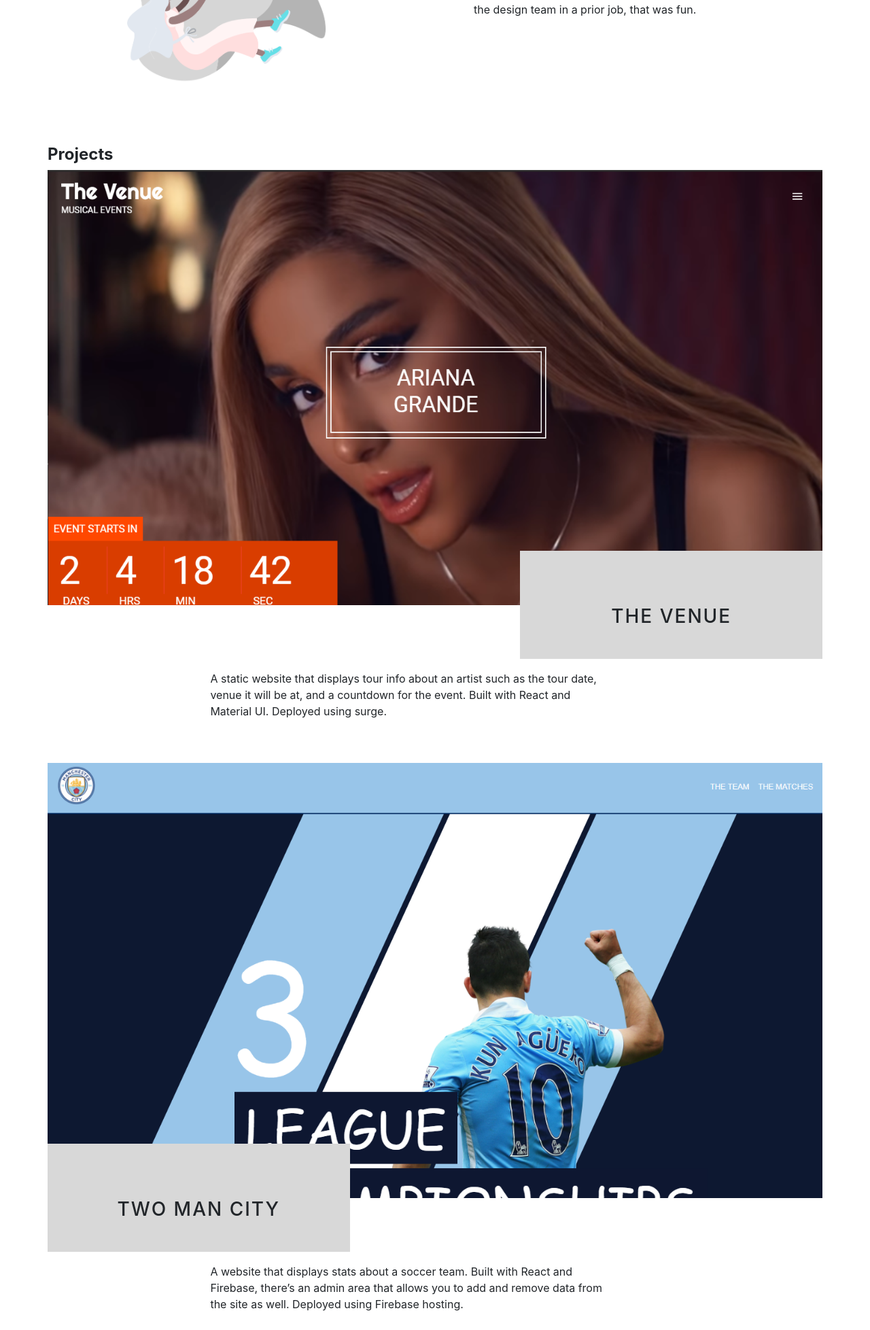
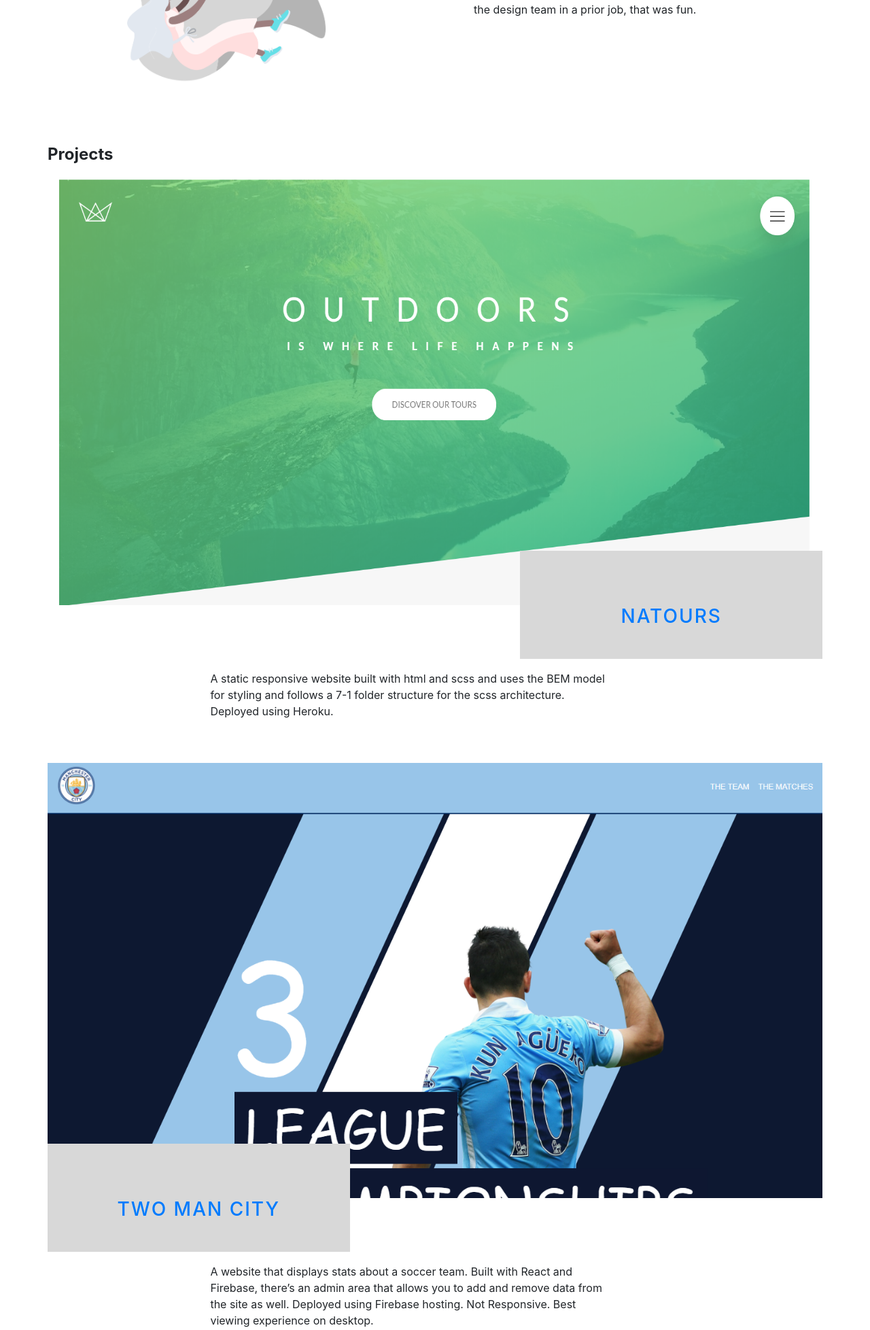
Before and after one commit to Kaikaine/portfolio-v3, a PHP site: page / in a window 1280 px wide. Shown: the part 1195-3151 px from the top of the page at 68% size. Run offline with PHP 8.4, Linux system fonts and the light colour scheme.

Commit message:
Added links to projects

```diff
--- a/home.html
+++ b/home.html
@@ -71,16 +71,16 @@
         <div class="venue">
           <div class="caption">
             <h3>
-              THE VENUE
+              <a href="https://natours-ui.herokuapp.com/">NATOURS</a>
             </h3>
           </div>
         </div>
 
         <div class="text-1">
           <p>
-            A static website that displays tour info about an artist such as the
-            tour date, venue it will be at, and a countdown for the event. Built
-            with React and Material UI. Deployed using surge.
+            A static responsive website built with html and scss and uses the
+            BEM model for styling and follows a 7-1 folder structure for the
+            scss architecture. Deployed using Heroku.
           </p>
         </div>
       </div>
@@ -89,7 +89,7 @@
         <div class="two-man">
           <div class="caption">
             <h3>
-              TWO MAN CITY
+              <a href="two-man-8d0dd.web.app">TWO MAN CITY</a>
             </h3>
           </div>
         </div>
@@ -99,6 +99,7 @@
             A website that displays stats about a soccer team. Built with React
             and Firebase, there’s an admin area that allows you to add and
             remove data from the site as well. Deployed using Firebase hosting.
+            Not Responsive. Best viewing experience on desktop.
           </p>
         </div>
       </div>
@@ -107,7 +108,9 @@
         <div class="dev">
           <div class="caption">
             <h3>
-              DEVCONNECTOR
+              <a href="https://limitless-refuge-65213.herokuapp.com/"
+                >DEVCONNECTOR</a
+              >
             </h3>
           </div>
         </div>
--- a/index.css
+++ b/index.css
@@ -158,7 +158,7 @@
 /* MAIN CONTENT MEDIA QUERY */
 @media (min-width: 768px) {
   .row .venue {
-    background: url("img/Ariana.png");
+    background: url("img/Natours.png");
     background-size: 100% 100%;
     background-repeat: no-repeat;
     background-position: center center;
```
Also changed, not shown: img/Natours.png (added).
